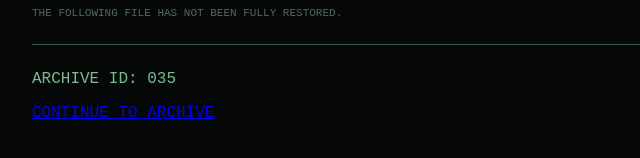
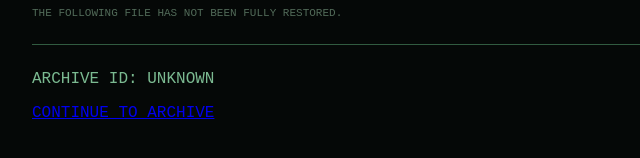
Before and after one commit to recovered035/recovered035.github.io, a plain HTML site: page recording.html in a window 1280 px wide. Shown: the part 734-892 px from the top of the page, 283-923 px from the left. Drawn offline with Linux system fonts and the light colour scheme.

Commit message:
Update recording.html

```diff
--- a/recording.html
+++ b/recording.html
@@ -71,7 +71,7 @@ THE FOLLOWING FILE HAS NOT BEEN FULLY RESTORED.
 
 <div class="line"></div>
 
-<p>ARCHIVE ID: 035</p>
+<p>ARCHIVE ID: UNKNOWN</p>
 
 <p>
   <a href="final.html">CONTINUE TO ARCHIVE</a>
```
